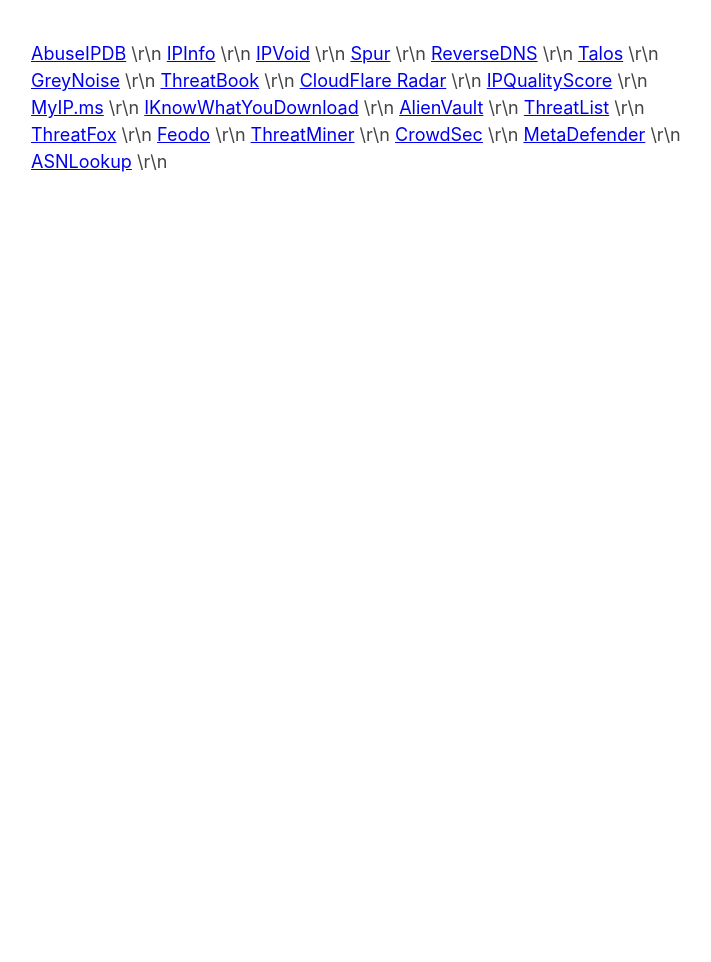
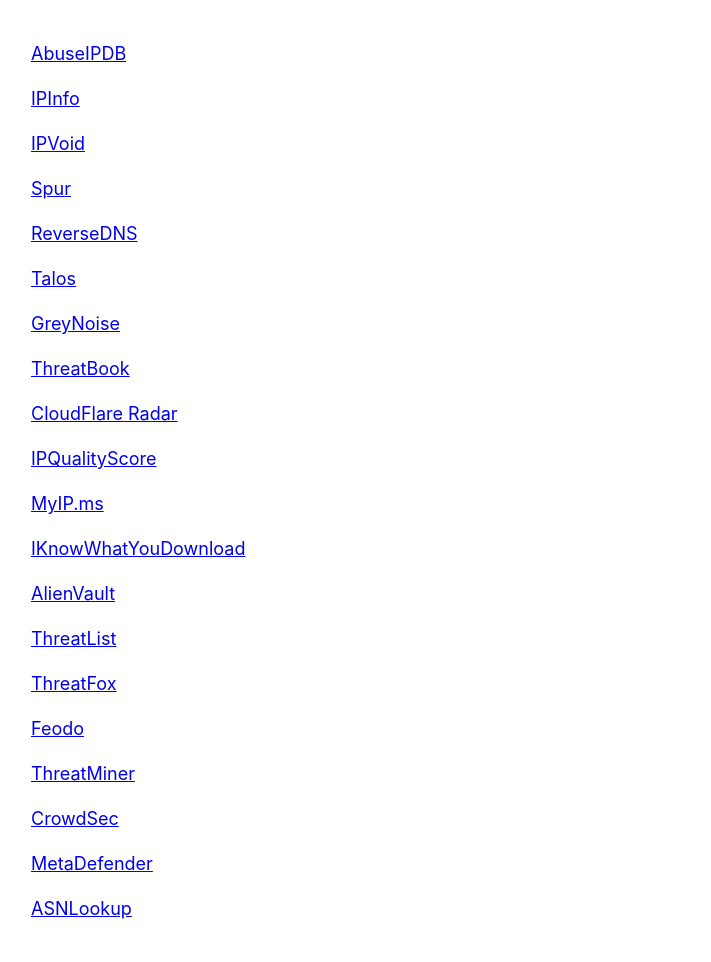
Before and after one commit to dolphinato/dolphinage, a Jekyll site: the page built from IPAnalysis.md, in a window 1280 px wide. Shown: the whole page, without its empty margins (284-995 px from the left). Built offline with Jekyll 4.4.1, drawn with Linux system fonts in a browser that asks for light colours; our own code applies the rules of GitHub Pages for plain Markdown files; the repository's description, which GitHub fills in, is left out; before the commit the page ends 900 px from its top, so only the background shows below that.

```diff
--- a/IPAnalysis.md
+++ b/IPAnalysis.md
@@ -1,20 +1,39 @@
-<a href="https://www.abuseipdb.com/">AbuseIPDB</a> \r\n
-<a href="https://ipinfo.io/">IPInfo</a> \r\n
-<a href="http://www.ipvoid.com/">IPVoid</a> \r\n
-<a href="https://spur.us/context">Spur</a> \r\n
-<a href="https://dnschecker.org/reverse-dns.php">ReverseDNS</a> \r\n
-<a href="https://talosintelligence.com/">Talos</a> \r\n
-<a href="https://viz.greynoise.io/">GreyNoise</a> \r\n
-<a href="https://threatbook.io/">ThreatBook</a> \r\n
-<a href="https://radar.cloudflare.com/">CloudFlare Radar</a> \r\n
-<a href="https://www.ipqualityscore.com/free-ip-lookup-proxy-vpn-test">IPQualityScore</a> \r\n
-<a href="https://myip.ms">MyIP.ms</a> \r\n
-<a href="https://iknowwhatyoudownload.com">IKnowWhatYouDownload</a> \r\n
-<a href="https://otx.alienvault.com/">AlienVault</a> \r\n
-<a href="https://www.matthewroberts.io/api/threatlist/latest">ThreatList</a> \r\n
-<a href="https://threatfox.abuse.ch/">ThreatFox</a> \r\n
-<a href="https://feodotracker.abuse.ch/">Feodo</a> \r\n
-<a href="https://www.threatminer.org/">ThreatMiner</a> \r\n
-<a href="https://app.crowdsec.net/cti">CrowdSec</a> \r\n
-<a href="https://www.metadefender.com/#!/scan-file">MetaDefender</a> \r\n
-<a href="https://asnlookup.com/">ASNLookup</a> \r\n
+<a href="https://www.abuseipdb.com/">AbuseIPDB</a>
+
+<a href="https://ipinfo.io/">IPInfo</a>
+
+<a href="http://www.ipvoid.com/">IPVoid</a>
+
+<a href="https://spur.us/context">Spur</a>
+
+<a href="https://dnschecker.org/reverse-dns.php">ReverseDNS</a>
+
+<a href="https://talosintelligence.com/">Talos</a>
+
+<a href="https://viz.greynoise.io/">GreyNoise</a>
+
+<a href="https://threatbook.io/">ThreatBook</a>
+
+<a href="https://radar.cloudflare.com/">CloudFlare Radar</a>
+
+<a href="https://www.ipqualityscore.com/free-ip-lookup-proxy-vpn-test">IPQualityScore</a>
+
+<a href="https://myip.ms">MyIP.ms</a>
+
+<a href="https://iknowwhatyoudownload.com">IKnowWhatYouDownload</a>
+
+<a href="https://otx.alienvault.com/">AlienVault</a>
+
+<a href="https://www.matthewroberts.io/api/threatlist/latest">ThreatList</a>
+
+<a href="https://threatfox.abuse.ch/">ThreatFox</a>
+
+<a href="https://feodotracker.abuse.ch/">Feodo</a>
+
+<a href="https://www.threatminer.org/">ThreatMiner</a>
+
+<a href="https://app.crowdsec.net/cti">CrowdSec</a>
+
+<a href="https://www.metadefender.com/#!/scan-file">MetaDefender</a>
+
+<a href="https://asnlookup.com/">ASNLookup</a>
```
